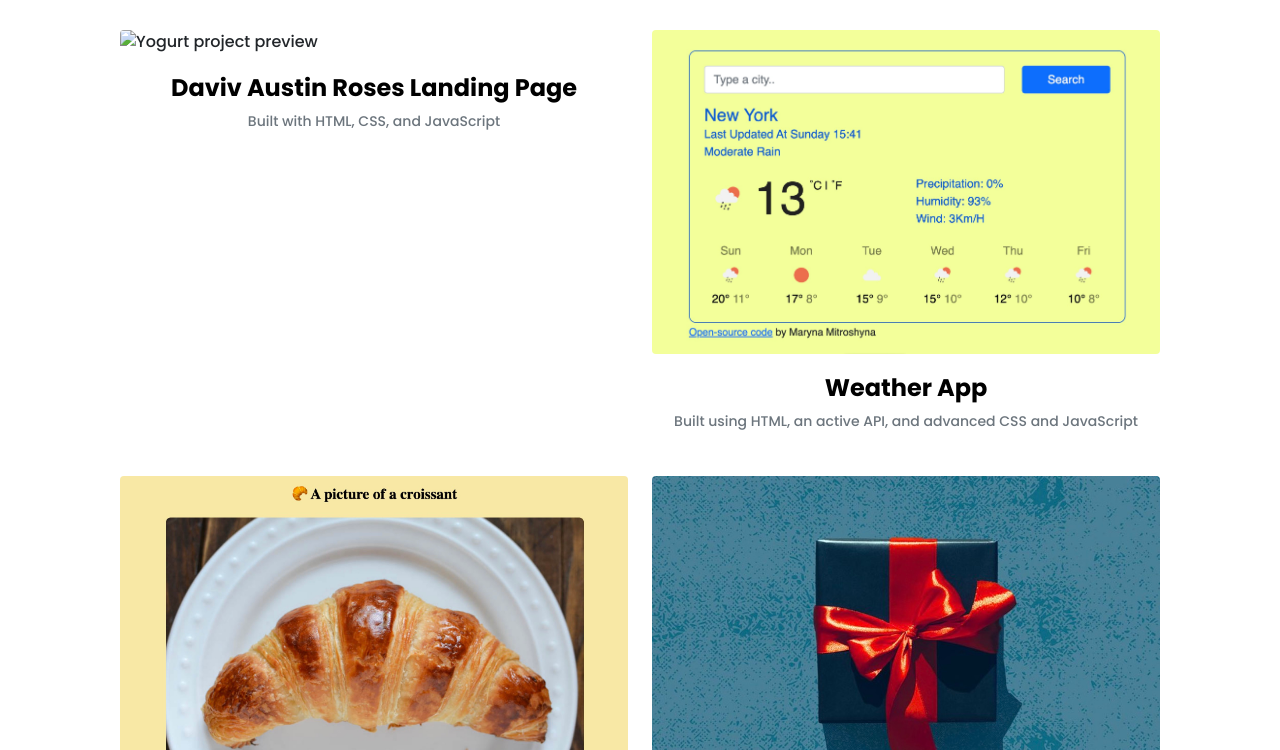
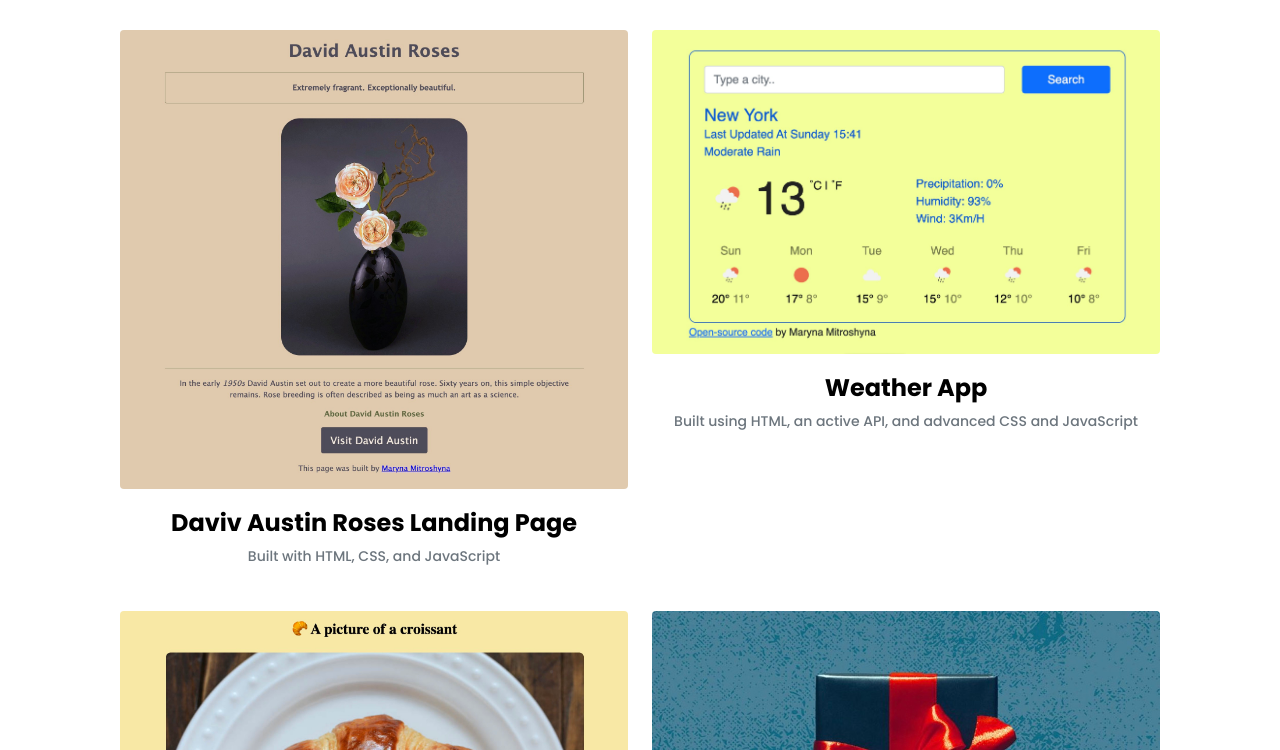
Before and after one commit to Mary-7777/portfolio-project, a plain HTML site: page work.html in a window 1280 px wide. Shown: the part 350-1100 px from the top of the page. Drawn offline with nearby package versions, Linux system fonts and the light colour scheme.

Commit message:
Pictures

```diff
--- a/work.html
+++ b/work.html
@@ -50,7 +50,7 @@
 
             <div class="row">
                 <div class="col-md-6 mb-4">
-                    <img src="images/rose.jpg" class="img-fluid mb-3 rounded" alt="Yogurt project preview" />
+                    <img src="images/roses.jpg" class="img-fluid mb-3 rounded" alt="Yogurt project preview" />
                     <h3 class="text-center m-0">Daviv Austin Roses Landing Page</h3>
                     <p class="text-center text-muted">
                         Built with HTML, CSS, and JavaScript
```
